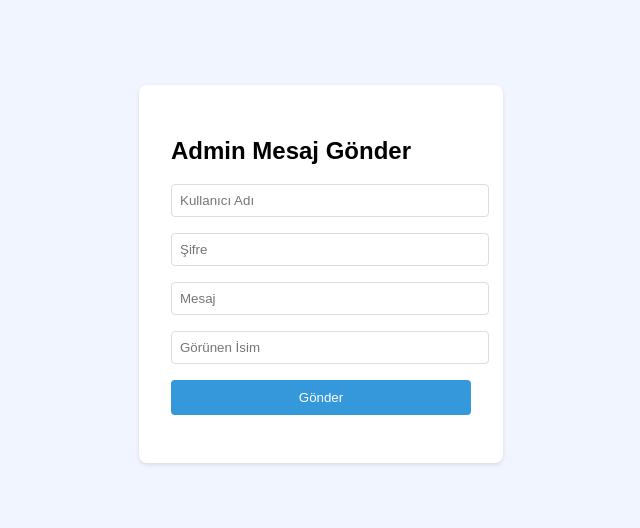
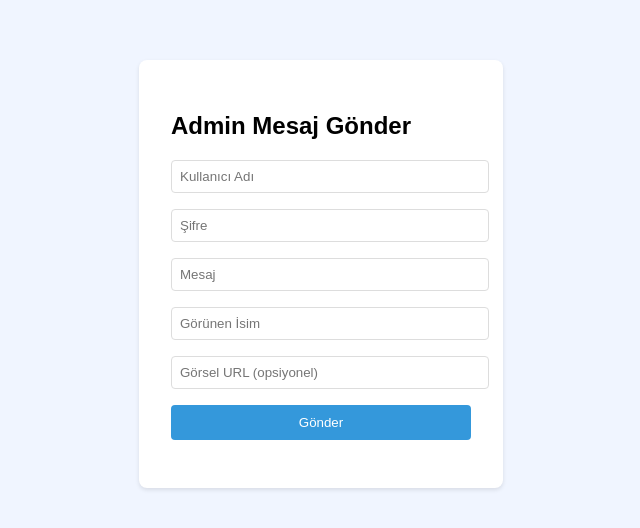
Before and after one commit to RandmDev/Fun, a plain HTML site: page admin.html in a window 1280 px wide. Shown: the part 126-654 px from the top of the page, without its empty margins (319-959 px from the left). Drawn offline with nearby package versions, Linux system fonts and the light colour scheme.

Commit message:
Update admin.html

```diff
--- a/admin.html
+++ b/admin.html
@@ -24,6 +24,7 @@
                 <li><input type="password" id="password" placeholder="Şifre" required></li>
                 <li><input type="text" id="text" placeholder="Mesaj"></li>
                 <li><input type="text" id="sn" placeholder="Görünen İsim"></li>
+                <li><input type="text" id="img_url" placeholder="Görsel URL (opsiyonel)"></li>
                 <li><button>Gönder</button></li>
             </ul>
             <div id="message"></div>
```
